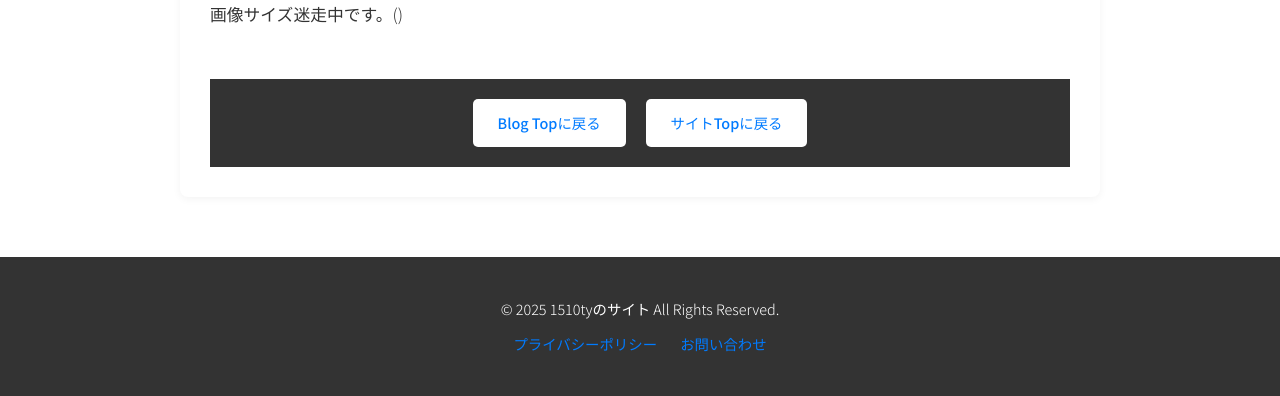
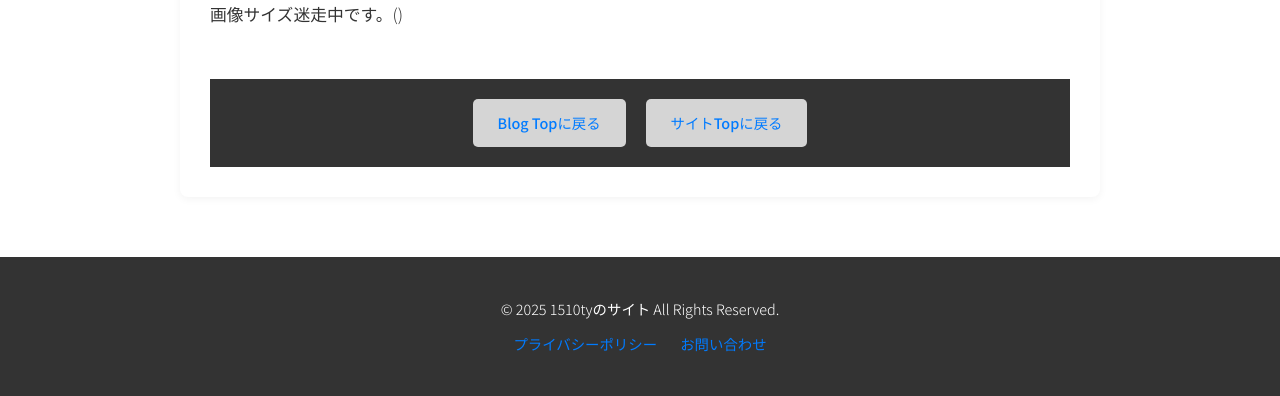
Before and after one commit to 1510ty/1510ty.github.io, a PHP site: a page that uses Blog/2025/06/04/アップローダーどうしよう～・画像テスト類/index.html in a window 1280 px wide. Shown: the part 2788-3184 px from the top of the page. Run offline with PHP 8.4, Linux system fonts and the light colour scheme.

Commit message:
ボタンデザイン改善2

```diff
--- a/CSS/style.css
+++ b/CSS/style.css
@@ -477,7 +477,7 @@ header .container {
 .button {
     display: inline-block;
     padding: 12px 25px;
-    background-color: #fff; /* ここを灰色に変更しました */
+    background-color: #ffffffca; /* ここを灰色に変更しました */
     color: #fff; /* 文字色を白に強制 */
     border-radius: 5px;
     text-decoration: none; /* ここで下線を強制的に非表示 */
@@ -487,7 +487,7 @@ header .container {
 }
 
 .button:hover {
-    background-color: #5a6268; /* ホバーで少し濃い灰色 */
+    background-color: #6ae200; /* ホバーで少し濃い灰色 */
     transform: translateY(-2px);
     text-decoration: none; /* ホバー時も下線を非表示 */
 }
```
